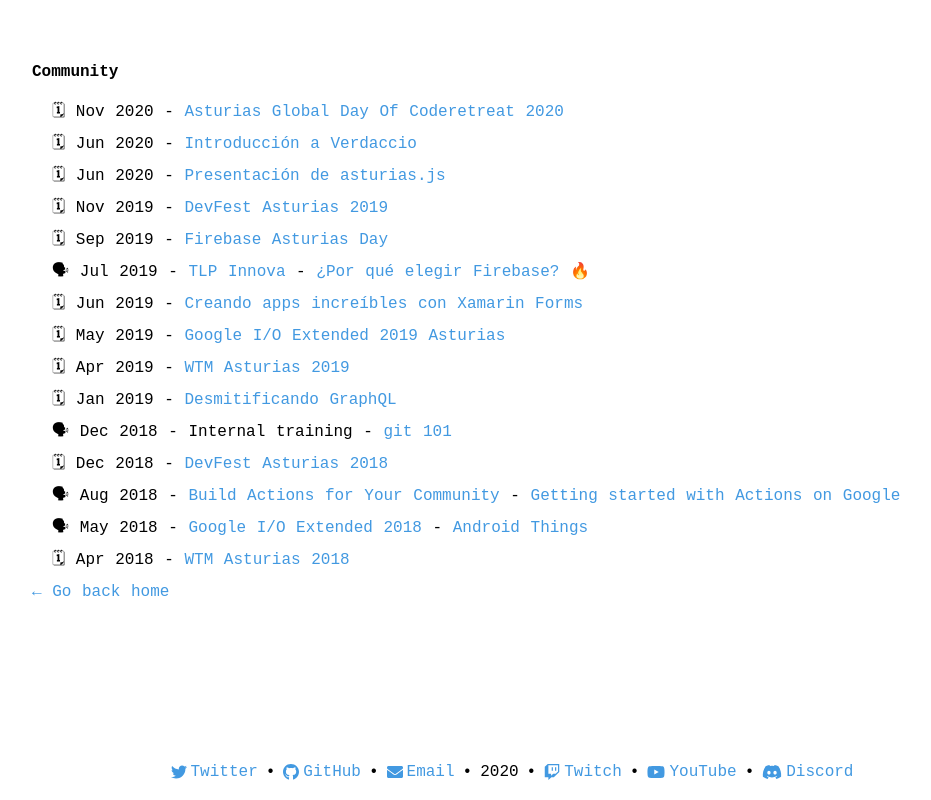
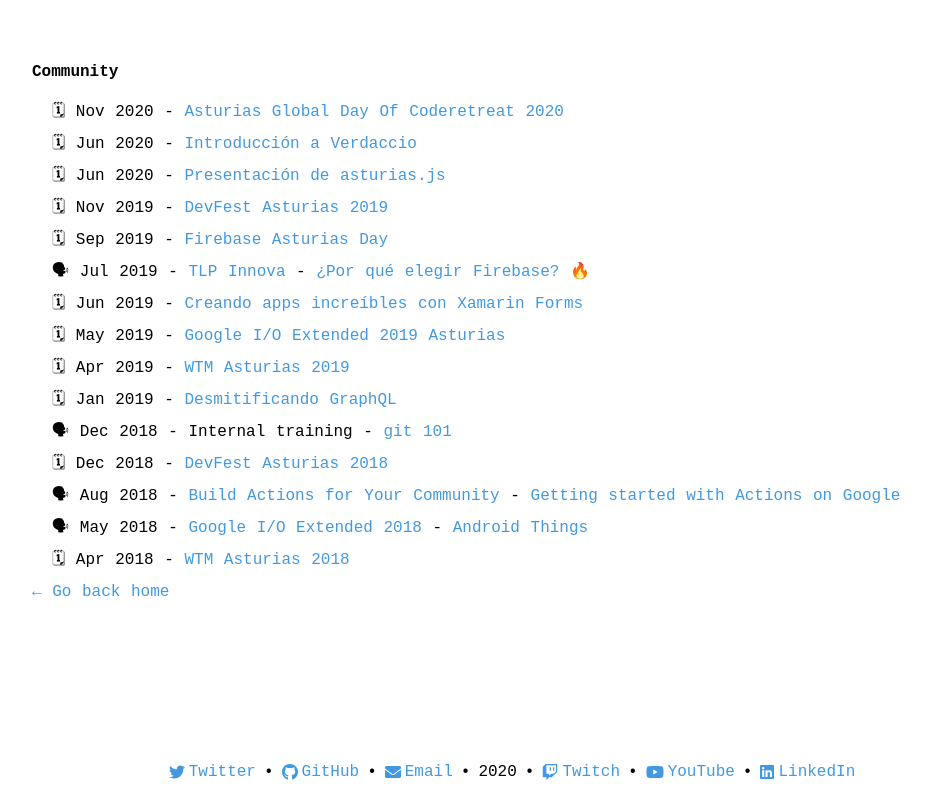
Before and after one commit to SantiMA10/santiagomartin.dev, a Next.js app: page /community in a window 1280 px wide. Shown: the whole page, without its empty margins (128-1059 px from the left). Built offline with nearby package versions, Linux system fonts and the light colour scheme; no server answers.

Commit message:
feat: add linkedin

```diff
--- a/src/components/Footer.tsx
+++ b/src/components/Footer.tsx
@@ -1,12 +1,12 @@
-import { FontAwesomeIcon } from "@fortawesome/react-fontawesome";
 import {
+  faGithub,
+  faLinkedin,
+  faTwitch,
   faTwitter,
-  faGithub,
-  faTwitch,
   faYoutube,
-  faDiscord,
 } from "@fortawesome/free-brands-svg-icons";
 import { faEnvelope } from "@fortawesome/free-solid-svg-icons";
+import { FontAwesomeIcon } from "@fortawesome/react-fontawesome";
 
 export function Footer() {
   return (
@@ -77,13 +77,13 @@
         <a
           className="flex justify-center items-center"
           target="_blank"
-          href="https://discord.gg/rhRG2bqBfH"
+          href="https://www.linkedin.com/in/santiago-martin-agra/"
         >
           <FontAwesomeIcon
             className="h-4 md:h-5 text-blue-500 no-underline hover:text-blue-800 hover:underline mr-1"
-            icon={faDiscord}
+            icon={faLinkedin}
           />
-          <span className="hidden md:block">Discord</span>
+          <span className="hidden md:block">LinkedIn</span>
         </a>
       </div>
     </footer>
```
